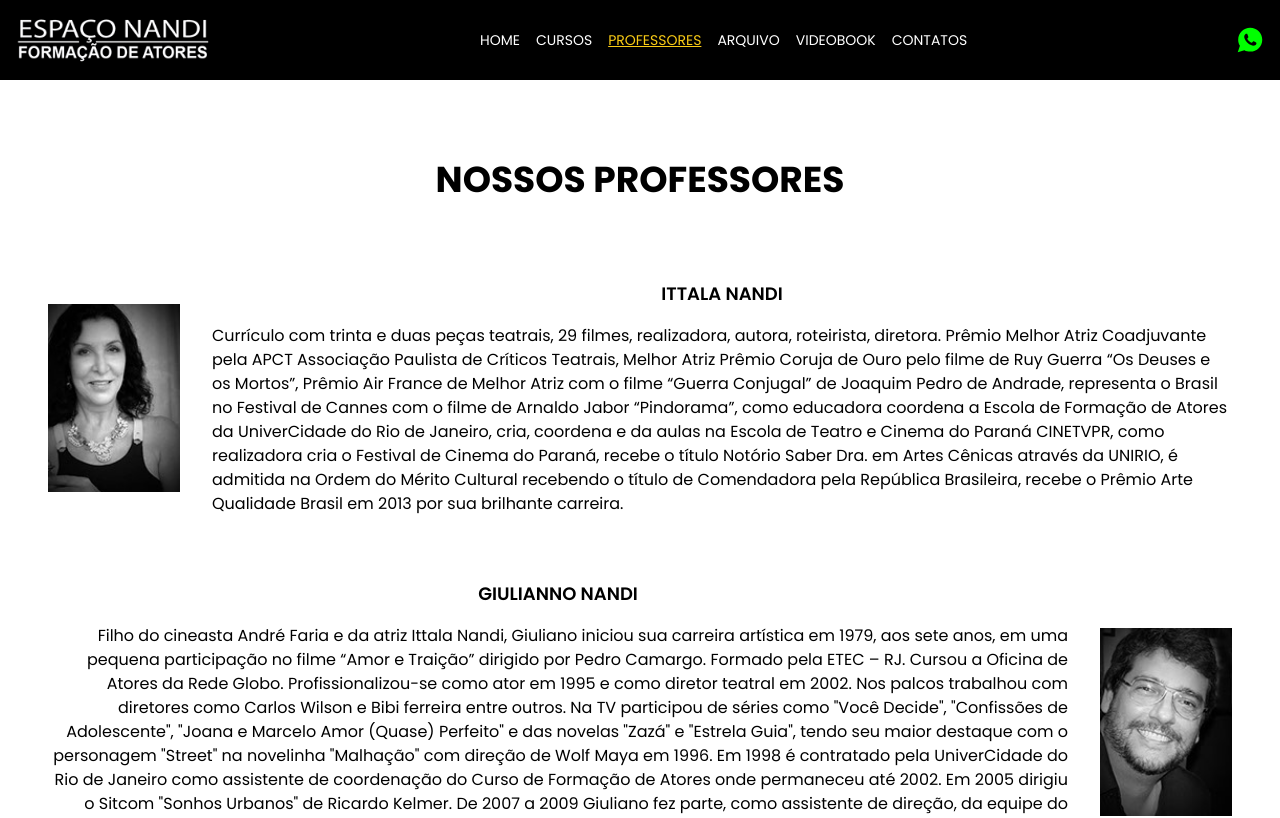
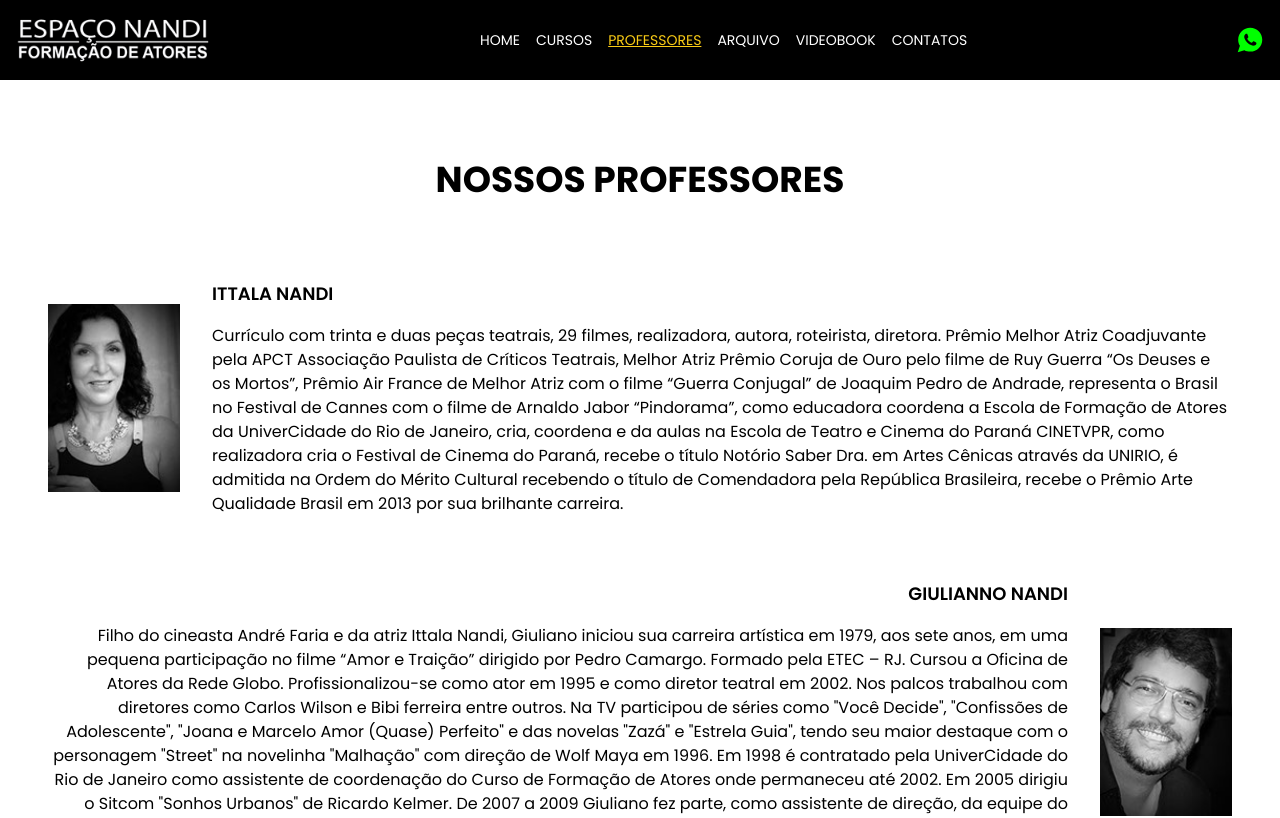
Before and after one commit to devbls/espaco-nandi, a React (Vite) app: page /professores in a window 1280 px wide. Shown: the top 818 px of the page. Built offline with nearby package versions, Linux system fonts and the light colour scheme.

Commit message:
Fix teachers name alignment

```diff
--- a/src/pages/Teachers.tsx
+++ b/src/pages/Teachers.tsx
@@ -35,7 +35,7 @@ export function Teachers() {
           <div className={`flex ${index % 2 === 0 ? 'md:flex-row' : 'md:flex-row-reverse'} flex-col gap-8 items-center`}>
             <img src={teacher.image} alt="Picture" className="h-fit min-w-[132px]" />
             <div className={`${index % 2 !== 0 && 'md:text-end'}`}>
-              <h2 className="md:text-lg font-semibold text-center">{teacher.name}</h2>
+              <h2 className={`md:text-lg font-semibold text-center ${index % 2 === 0 ? 'md:text-left' : 'md:text-right'}`}>{teacher.name}</h2>
               <p className="md:text-base text-sm mt-4">{teacher.description}</p>
             </div>
           </div>
```
